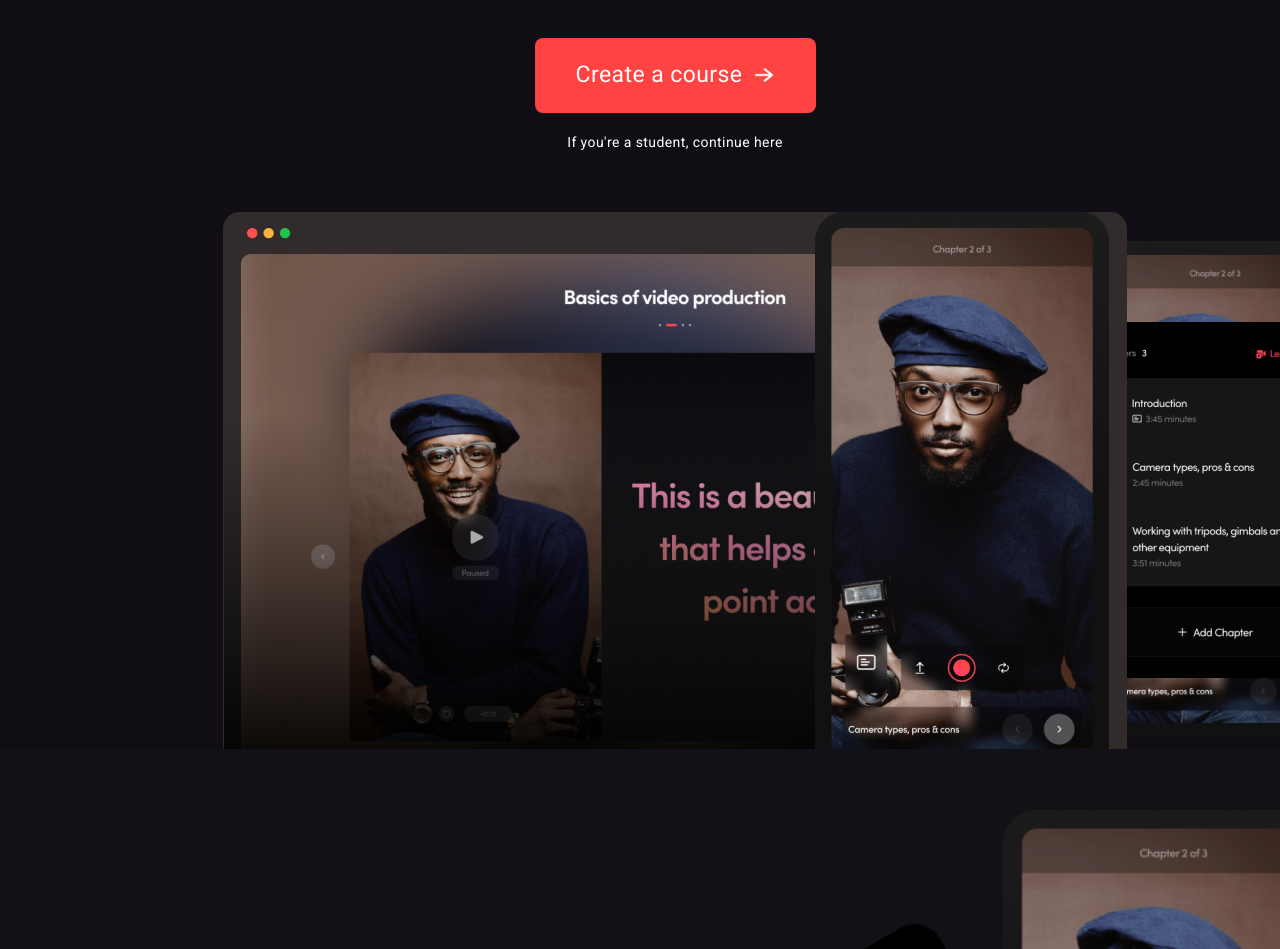
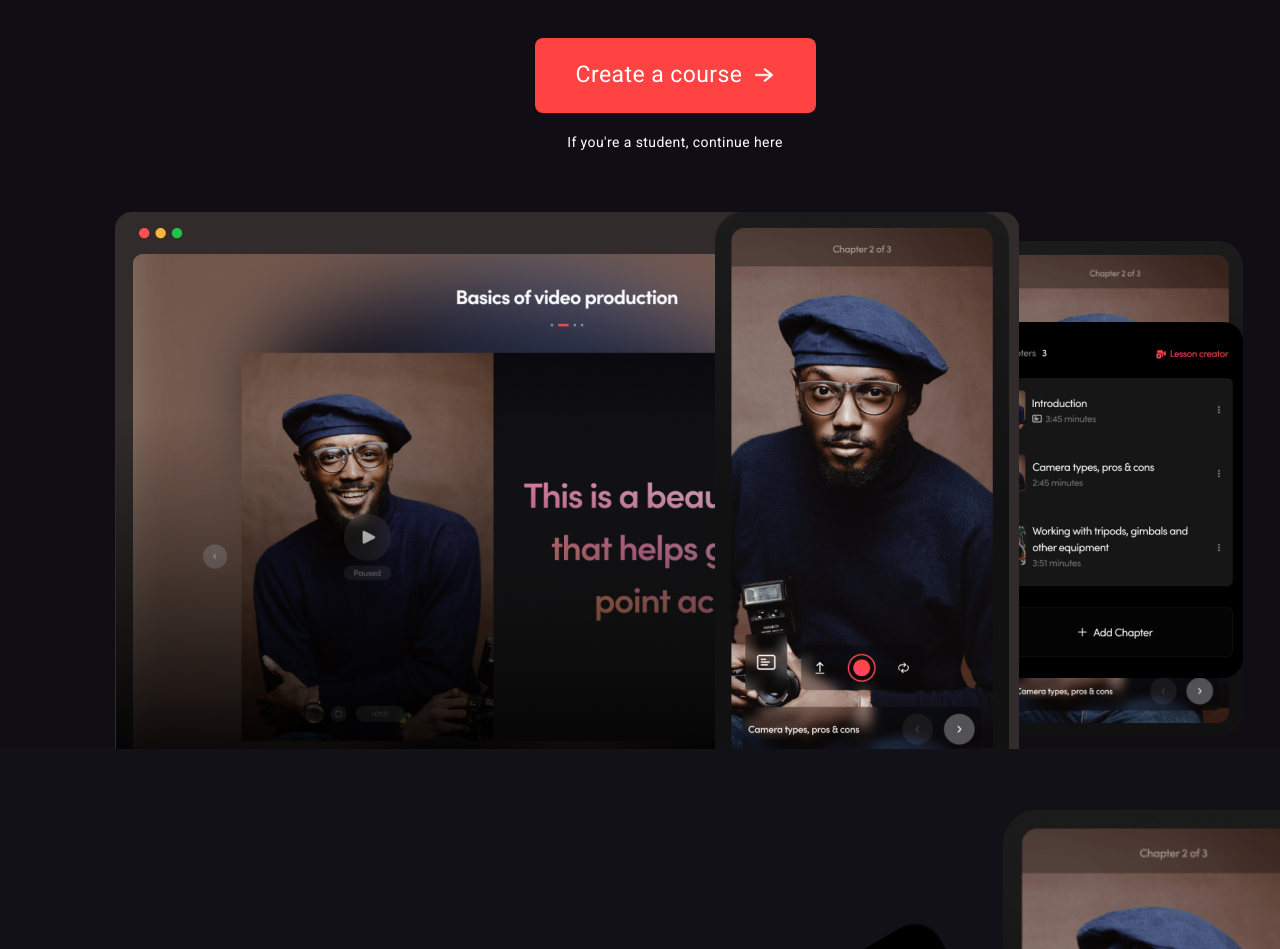
Before and after one commit to YuliyaYaremchuk/classcamp, a plain HTML site: page index.html in a window 1280 px wide. Shown: the part 380-1329 px from the top of the page. Drawn offline with nearby package versions, Linux system fonts and the light colour scheme.

Commit message:
change position bg img on hero section

```diff
--- a/css/styles.css
+++ b/css/styles.css
@@ -216,7 +216,7 @@ header {
 
   background-image: url(../image/screen.png), url(../image/monitorscreen.png),
     url(../image/classchapters.png), url(../image/screen.png);
-  background-position: 800px 0, center, 1072px 110px, 1072px 29px;
+  background-position: 700px 0, 100px 0, 972px 110px, 972px 29px;
   background-size: auto, auto, auto, 256px;
   background-repeat: no-repeat;
 
```
